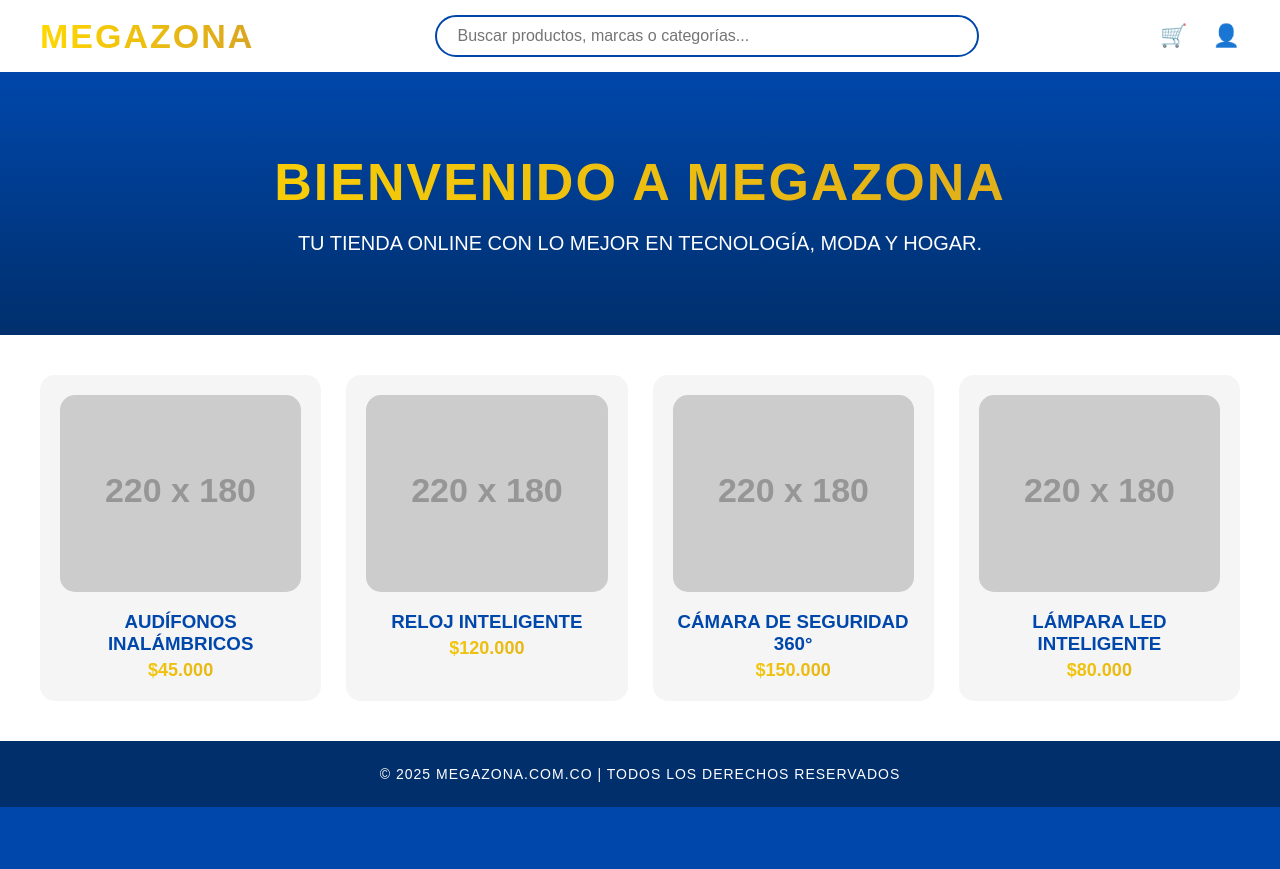
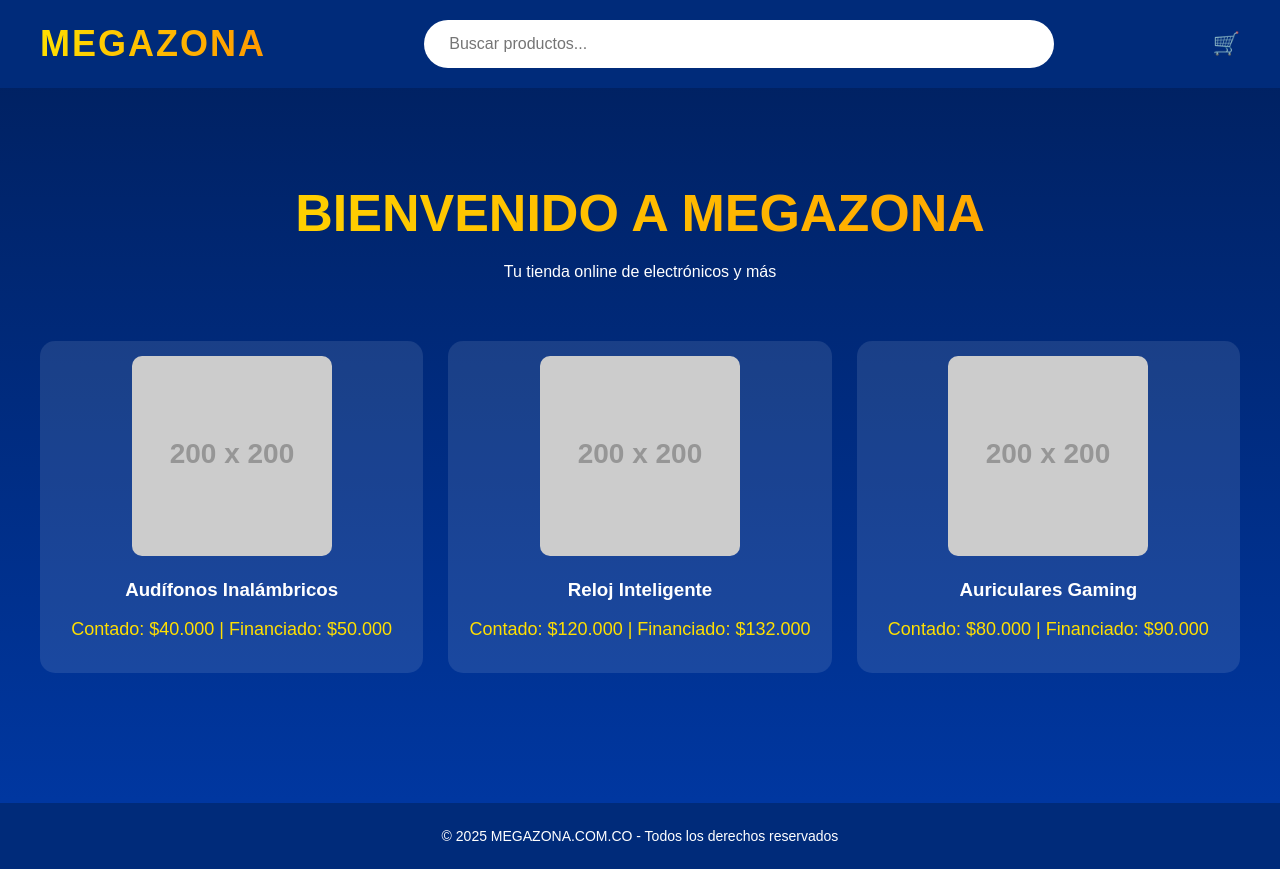
Before and after one commit to MEGAZONA/MEGAZONA, a plain HTML site: page index.html in a window 1280 px wide. Before the commit the page ends 807 px from the top, so only its background shows below. Drawn offline with Linux system fonts and the light colour scheme; placeholder pictures from the web are drawn by us.

Commit message:
Refactor index.html for layout and styling improvements
Updated the title and modified styles for better aesthetics. Reorganized header and main sections for improved layout and added product details.

```diff
--- a/index.html
+++ b/index.html
@@ -3,200 +3,149 @@
 <head>
   <meta charset="UTF-8" />
   <meta name="viewport" content="width=device-width, initial-scale=1.0" />
-  <title>MEGAZONA - BIENVENIDO</title>
+  <title>MEGAZONA.COM.CO</title>
   <style>
-    :root {
-      --azul-rey: #0047AB;
-      --dorado-claro: #FFD700;
-      --dorado-oscuro: #DAA520;
-      --blanco: #ffffff;
-      --gris-claro: #f5f5f5;
-      --negro: #111;
+    body {
+      margin: 0;
+      font-family: "Poppins", sans-serif;
+      background: linear-gradient(180deg, #001f5c 0%, #0039a6 100%);
+      color: white;
+      overflow-x: hidden;
     }
 
-    * {
-      box-sizing: border-box;
-      margin: 0;
-      padding: 0;
-    }
-
-    body {
-      font-family: 'Poppins', sans-serif;
-      background-color: var(--azul-rey);
-      color: var(--blanco);
-    }
-
-    /* HEADER */
     header {
-      background-color: var(--blanco);
+      background-color: #002b7a;
       display: flex;
       align-items: center;
       justify-content: space-between;
-      padding: 15px 40px;
-      box-shadow: 0 3px 10px rgba(0,0,0,0.2);
+      padding: 20px 40px;
+      position: sticky;
+      top: 0;
+      z-index: 10;
     }
 
     .logo {
-      font-size: 34px;
+      font-size: 36px;
       font-weight: 900;
-      background: linear-gradient(90deg, var(--dorado-claro), var(--dorado-oscuro));
+      background: linear-gradient(90deg, #ffdf00, #ff9900);
       -webkit-background-clip: text;
       -webkit-text-fill-color: transparent;
+      text-transform: uppercase;
       letter-spacing: 2px;
     }
 
-    .busqueda {
-      flex: 1;
-      text-align: center;
+    .buscador {
+      display: flex;
+      align-items: center;
+      background: white;
+      border-radius: 25px;
+      padding: 5px 15px;
+      width: 50%;
     }
 
-    .busqueda input {
-      width: 60%;
-      padding: 10px 20px;
-      border: 2px solid var(--azul-rey);
+    .buscador input {
+      border: none;
+      outline: none;
+      width: 100%;
+      padding: 10px;
       border-radius: 25px;
-      outline: none;
       font-size: 16px;
     }
 
-    .iconos {
-      display: flex;
-      align-items: center;
-      gap: 25px;
+    .carrito {
       font-size: 22px;
-      color: var(--azul-rey);
+      cursor: pointer;
     }
 
-    .iconos span {
-      cursor: pointer;
-      transition: 0.3s;
+    main {
+      text-align: center;
+      padding: 60px 20px;
     }
 
-    .iconos span:hover {
-      color: var(--dorado-claro);
+    h1 {
+      font-size: 52px;
+      font-weight: 800;
+      text-transform: uppercase;
+      margin-bottom: 20px;
+      background: linear-gradient(90deg, #ffdf00, #ff9900);
+      -webkit-background-clip: text;
+      -webkit-text-fill-color: transparent;
     }
 
-    /* BANNER */
-    .banner {
-      text-align: center;
-      padding: 80px 20px;
-      background: linear-gradient(180deg, var(--azul-rey), #002f6c);
-    }
-
-    .banner h1 {
-      font-size: 52px;
-      background: linear-gradient(90deg, var(--dorado-claro), var(--dorado-oscuro));
-      -webkit-background-clip: text;
-      -webkit-text-fill-color: transparent;
-      font-weight: 900;
-      letter-spacing: 2px;
-      margin-bottom: 20px;
-    }
-
-    .banner p {
-      font-size: 20px;
-      color: var(--blanco);
-      text-transform: uppercase;
-    }
-
-    /* PRODUCTOS */
     .productos {
-      background-color: var(--blanco);
-      color: var(--negro);
       display: grid;
       grid-template-columns: repeat(auto-fit, minmax(220px, 1fr));
       gap: 25px;
-      padding: 40px;
+      margin-top: 40px;
+      padding: 20px;
     }
 
     .producto {
-      background-color: var(--gris-claro);
+      background-color: rgba(255, 255, 255, 0.1);
       border-radius: 15px;
-      text-align: center;
-      padding: 20px;
-      transition: transform 0.3s;
+      padding: 15px;
+      transition: transform 0.3s ease, background 0.3s ease;
     }
 
     .producto:hover {
-      transform: translateY(-5px);
-      box-shadow: 0 4px 10px rgba(0,0,0,0.2);
+      transform: translateY(-10px);
+      background-color: rgba(255, 255, 255, 0.2);
     }
 
     .producto img {
-      width: 100%;
-      border-radius: 15px;
-    }
-
-    .producto h3 {
-      margin-top: 15px;
-      color: var(--azul-rey);
-      font-weight: bold;
+      max-width: 100%;
+      border-radius: 10px;
     }
 
     .precio {
-      margin-top: 5px;
-      background: linear-gradient(90deg, var(--dorado-claro), var(--dorado-oscuro));
-      -webkit-background-clip: text;
-      -webkit-text-fill-color: transparent;
-      font-weight: 700;
       font-size: 18px;
+      margin-top: 10px;
+      color: #ffdf00;
     }
 
-    /* FOOTER */
     footer {
-      background-color: #002f6c;
+      margin-top: 50px;
       text-align: center;
-      color: var(--blanco);
       padding: 25px;
+      background-color: #002b7a;
       font-size: 14px;
-      letter-spacing: 1px;
     }
   </style>
 </head>
 <body>
-
   <header>
     <div class="logo">MEGAZONA</div>
-  <div class="busqueda">
-    <input type="text" placeholder="Buscar productos, marcas o categorías...">
+
+    <div class="buscador">
+      <input type="text" placeholder="Buscar productos..." />
     </div>
-  <div class="iconos">
-    <span>🛒</span>
-    <span>👤</span>
-  </div>
+
+    <div class="carrito">🛒</div>
   </header>
 
-<section class="banner">
+  <main>
     <h1>BIENVENIDO A MEGAZONA</h1>
-  <p>Tu tienda online con lo mejor en tecnología, moda y hogar.</p>
-</section>
+    <p>Tu tienda online de electrónicos y más</p>
 
-<section class="productos">
+    <div class="productos">
       <div class="producto">
-    <img src="https://via.placeholder.com/220x180?text=Audífonos" alt="Audífonos">
-    <h3>AUDÍFONOS INALÁMBRICOS</h3>
-    <p class="precio">$45.000</p>
+        <img src="https://via.placeholder.com/200" alt="Audífonos" />
+        <h3>Audífonos Inalámbricos</h3>
+        <p class="precio">Contado: $40.000 | Financiado: $50.000</p>
       </div>
       <div class="producto">
-    <img src="https://via.placeholder.com/220x180?text=Reloj" alt="Reloj">
-    <h3>RELOJ INTELIGENTE</h3>
-    <p class="precio">$120.000</p>
+        <img src="https://via.placeholder.com/200" alt="Reloj" />
+        <h3>Reloj Inteligente</h3>
+        <p class="precio">Contado: $120.000 | Financiado: $132.000</p>
       </div>
       <div class="producto">
-    <img src="https://via.placeholder.com/220x180?text=Cámara" alt="Cámara">
-    <h3>CÁMARA DE SEGURIDAD 360°</h3>
-    <p class="precio">$150.000</p>
+        <img src="https://via.placeholder.com/200" alt="Auriculares" />
+        <h3>Auriculares Gaming</h3>
+        <p class="precio">Contado: $80.000 | Financiado: $90.000</p>
       </div>
-  <div class="producto">
-    <img src="https://via.placeholder.com/220x180?text=Lámpara" alt="Lámpara">
-    <h3>LÁMPARA LED INTELIGENTE</h3>
-    <p class="precio">$80.000</p>
     </div>
-</section>
+  </main>
 
-<footer>
-  © 2025 MEGAZONA.COM.CO | TODOS LOS DERECHOS RESERVADOS
-</footer>
-
+  <footer>© 2025 MEGAZONA.COM.CO - Todos los derechos reservados</footer>
 </body>
 </html>
```
Lines whose indentation alone changed are shown as unchanged.
